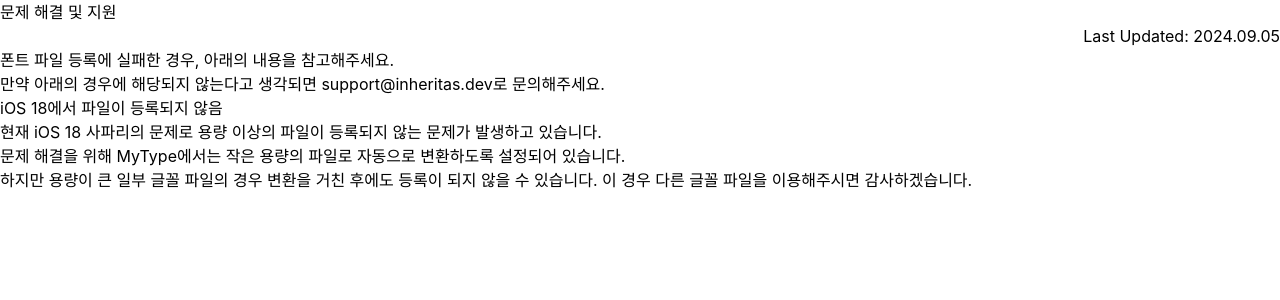
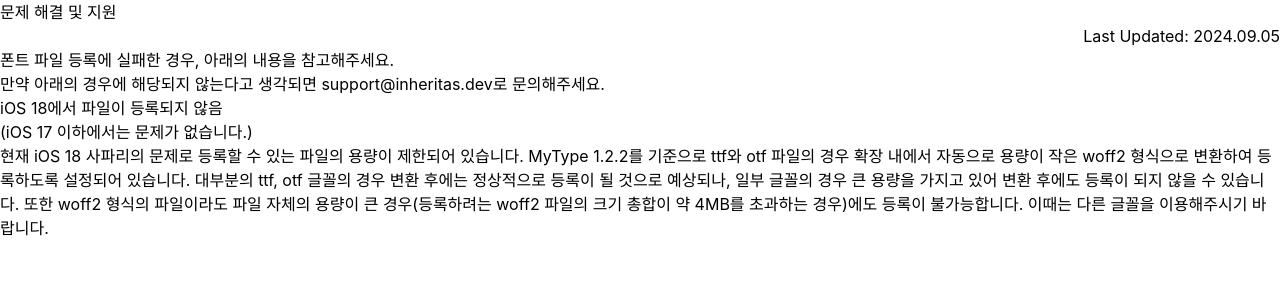
Before and after one commit to InHeritas/InHeritas.Dev, a Next.js app: page /mytype/notice/2 in a window 1280 px wide. Shown: the top 300 px of the page. Built offline with nearby package versions, Linux system fonts and the light colour scheme.

Commit message:
Update MyType trouble shooting guide

```diff
--- a/pages/mytype/notice/2.mdx
+++ b/pages/mytype/notice/2.mdx
@@ -12,6 +12,8 @@ import { Callout } from 'nextra/components'
 
 ## iOS 18에서 파일이 등록되지 않음
 
-현재 iOS 18 사파리의 문제로 용량 이상의 파일이 등록되지 않는 문제가 발생하고 있습니다.
-문제 해결을 위해 MyType에서는 작은 용량의 파일로 자동으로 변환하도록 설정되어 있습니다.
-하지만 용량이 큰 일부 글꼴 파일의 경우 변환을 거친 후에도 등록이 되지 않을 수 있습니다. 이 경우 다른 글꼴 파일을 이용해주시면 감사하겠습니다.
+(iOS 17 이하에서는 문제가 없습니다.)
+
+현재 iOS 18 사파리의 문제로 등록할 수 있는 파일의 용량이 제한되어 있습니다. MyType 1.2.2를 기준으로 ttf와 otf 파일의 경우 확장 내에서 자동으로 용량이 작은 woff2 형식으로 변환하여 등록하도록 설정되어 있습니다.
+대부분의 ttf, otf 글꼴의 경우 변환 후에는 정상적으로 등록이 될 것으로 예상되나, 일부 글꼴의 경우 큰 용량을 가지고 있어 변환 후에도 등록이 되지 않을 수 있습니다.
+또한 woff2 형식의 파일이라도 파일 자체의 용량이 큰 경우(등록하려는 woff2 파일의 크기 총합이 약 4MB를 초과하는 경우)에도 등록이 불가능합니다. 이때는 다른 글꼴을 이용해주시기 바랍니다.
--- a/public/styles.css
+++ b/public/styles.css
@@ -60,7 +60,7 @@ b, strong {
 
 /* 페이지 너비 */
 .nx-max-w-\[90rem\] {
-  max-width: 100rem !important;
+  max-width: 90rem !important;
 }
 
 
```
